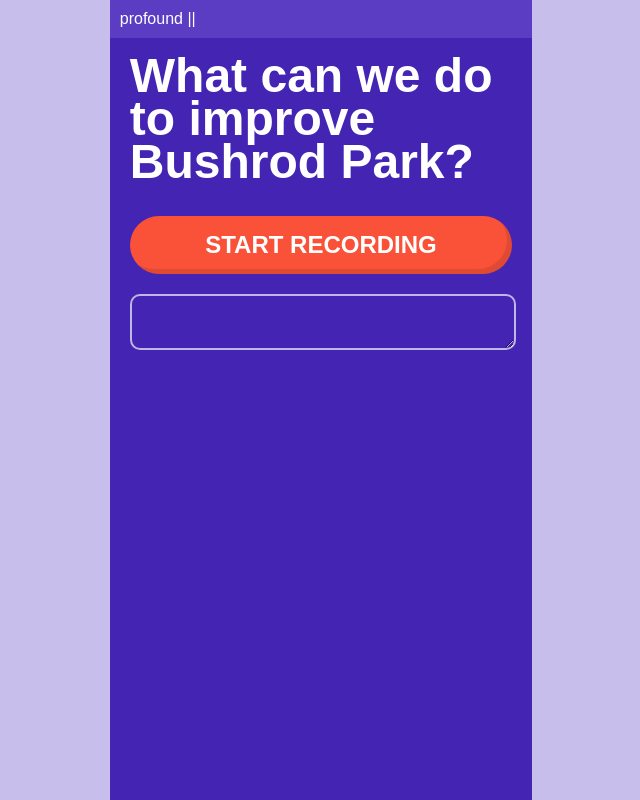
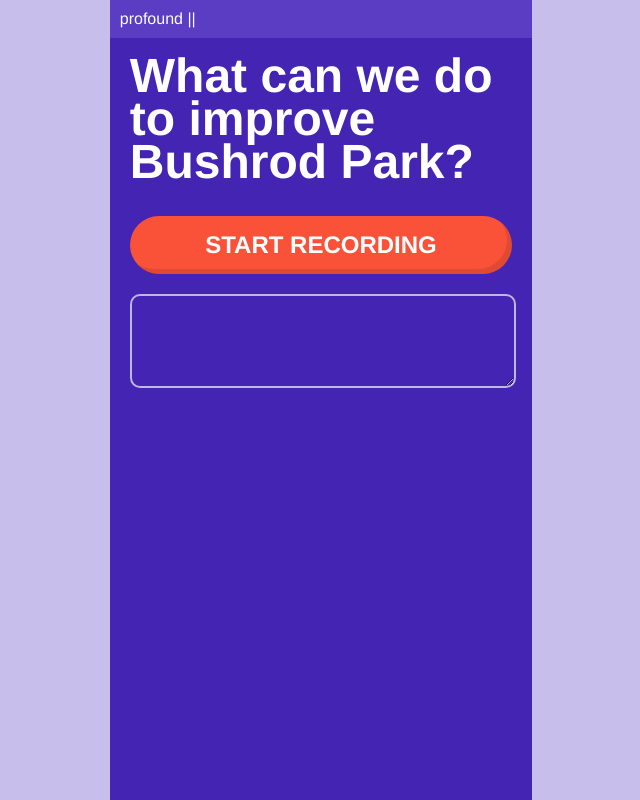
Before and after one commit to hobuobi/profound, a website: page views/index.html in a window 1280 px wide. Shown: the whole page, without its empty margins (319-959 px from the left). Drawn offline with Linux system fonts and the light colour scheme.

Commit message:
quick fix to transcript box

```diff
--- a/public/styles.css
+++ b/public/styles.css
@@ -2,7 +2,7 @@ body {
     background-color: #5a3dc355;
     margin: 0;
     padding: 0;
-    font-family: "Geomanist", sans-serif;
+    font-family: "Geomanist", "Helvetica", sans-serif;
 }
 #header {
     width: calc(100% - 20px);
@@ -28,7 +28,7 @@ h1 {
     background-color: #F95239;
     box-shadow: inset -5px -5px 0px rgba(0, 0, 0, 0.1);
     color: white;
-    font-family: "Geomanist", sans-serif;
+    font-family: "Geomanist", "Helvetica", sans-serif;
     font-weight: bold;
     text-transform: uppercase;
     border: none;
@@ -48,8 +48,9 @@ h1 {
 }
 #transcript {
     width: calc(100% - 30px);
-    field-sizing: content;
-    overflow-y: hidden;
+    min-height: 60px; /* Set a minimum height */
+    height: auto; /* Allow it to grow */
+    overflow-y: auto; /* Allow scrolling if needed */
     background-color: #4324B3;
     color: white;
     border: solid 2px #FFFFFFAA;
@@ -57,6 +58,7 @@ h1 {
     padding: 15px;
     border-radius: 10px;
     font-size: 1.2rem;
+    resize: vertical; /* Allow manual resizing */
 }
 input[type="checkbox"]  {
     display: none;
@@ -65,6 +67,7 @@ input[type="checkbox"]  {
     display: flex;
     flex-direction: column;
     width: 100%;
+    margin-bottom:100px;
 }
 .claim {
     display: flex;
```
